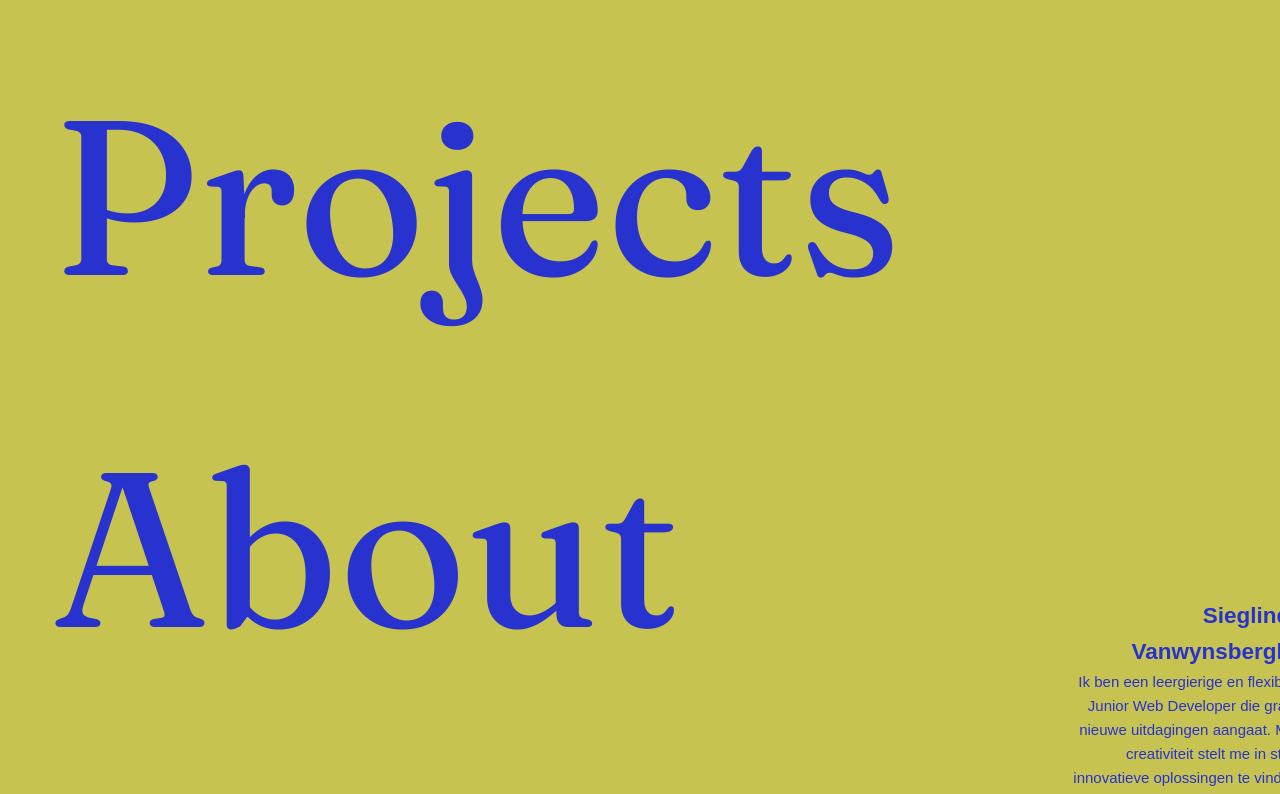
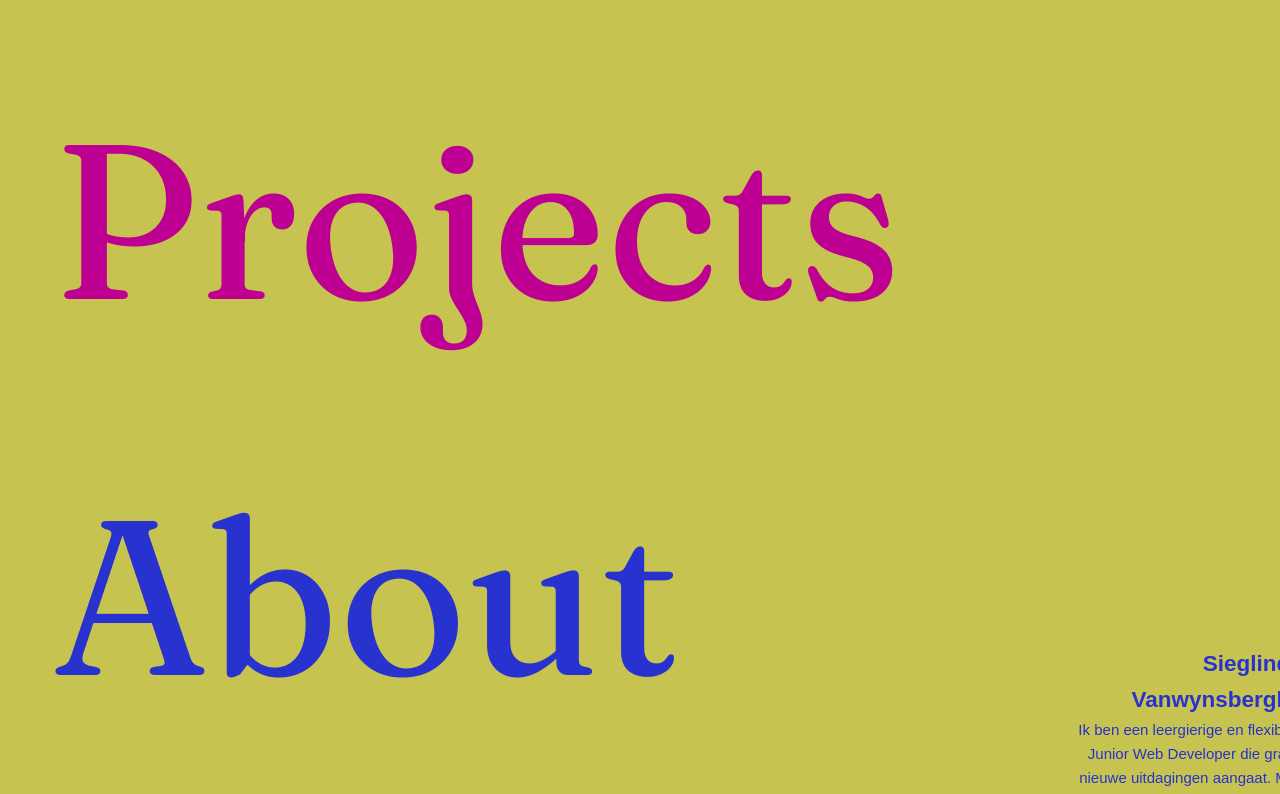
Before and after one commit to Sieglindevwb/my-portfolio, a Vue app: page / in a window 1280 px wide. Shown: the top 794 px of the page. Built offline with nearby package versions, Linux system fonts and the light colour scheme.

Commit message:
Add router vue to projects

```diff
--- a/index.html
+++ b/index.html
@@ -8,7 +8,7 @@
       rel="stylesheet"
     />
     <meta name="viewport" content="width=device-width, initial-scale=1.0" />
-    <title>Vite App</title>
+    <title>Portfolio Sieglinde</title>
   </head>
   <body>
     <div id="app"></div>
--- a/package.json
+++ b/package.json
@@ -9,7 +9,8 @@
     "preview": "vite preview"
   },
   "dependencies": {
-    "vue": "^3.4.29"
+    "vue": "^3.4.29",
+    "vue-router": "^4.4.3"
   },
   "devDependencies": {
     "@vitejs/plugin-vue": "^5.0.5",
--- a/src/App.vue
+++ b/src/App.vue
@@ -1,12 +1,12 @@
 <script setup>
 import HelloWorld from './components/HelloWorld.vue';
-import Home from './components/Home.vue';
+import HomePage from './components/HomePage.vue';
 import TheWelcome from './components/TheWelcome.vue';
 </script>
 
 <template>
   <main>
-    <Home />
+    <router-view />
   </main>
 </template>
 
--- a/src/components/Home.vue
+++ b/src/components/HomePage.vue
@@ -1,7 +1,7 @@
 <template>
   <div class="main-div">
     <div class="left">
-      <h1>Projects</h1>
+      <router-link to="/projects"><h1>Projects</h1></router-link>
       <h1>About</h1>
       <h1>Contact</h1>
     </div>
@@ -20,6 +20,12 @@
     </div>
   </div>
 </template>
+
+<script>
+export default {
+  name: 'home',
+};
+</script>
 
 <style scoped>
 h1 {
--- /dev/null
+++ b/src/components/ProjectPage.vue
@@ -0,0 +1,11 @@
+<template>
+  <div>
+    <h1>test</h1>
+  </div>
+</template>
+
+<script>
+export default {
+  name: 'projects',
+};
+</script>
--- /dev/null
+++ b/src/router.js
@@ -0,0 +1,23 @@
+import { createRouter, createWebHistory } from 'vue-router';
+import HomePage from './components/HomePage.vue';
+import ProjectPage from './components/ProjectPage.vue';
+
+const routes = [
+  {
+    path: '/',
+    name: 'home',
+    component: HomePage,
+  },
+  {
+    path: '/projects',
+    name: 'projects',
+    component: ProjectPage,
+  },
+];
+
+const router = createRouter({
+  history: createWebHistory(),
+  routes,
+});
+
+export default router;
```
Also changed, not shown: src/main.js (+5 -4 lines), 2 other files (tests, documents, lock files or other folders).
